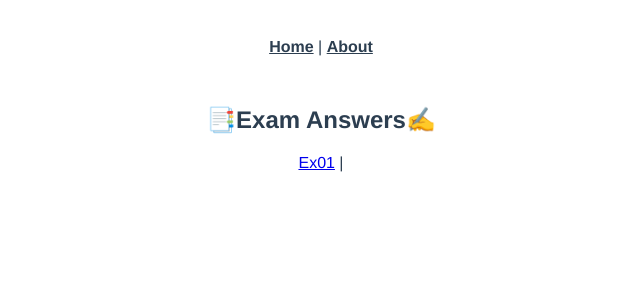
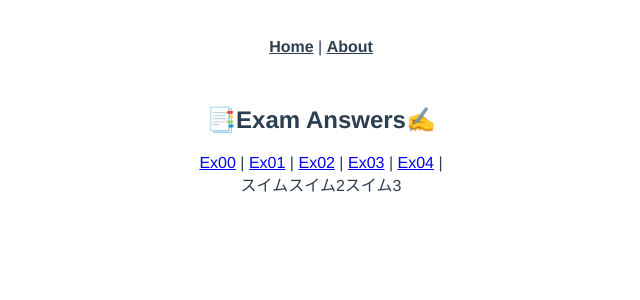
Before and after one commit to hanawtnb/ex-vue-beginner, a Vue app: page /ex00 in a window 1280 px wide. Shown: the top 300 px of the page, without its empty margins (319-959 px from the left). Built offline with nearby package versions, Linux system fonts and the light colour scheme.

Commit message:
ルーティングを追加。

```diff
--- a/src/App.vue
+++ b/src/App.vue
@@ -5,7 +5,11 @@
       <router-link to="/about">About</router-link>
     </div>
     <h2 id="exam">📑Exam Answers✍️</h2>
+    <router-link to="/ex00">Ex00</router-link> |
     <router-link to="/ex01">Ex01</router-link> |
+    <router-link to="/ex02">Ex02</router-link> |
+    <router-link to="/ex03">Ex03</router-link> |
+    <router-link to="/ex04">Ex04</router-link> |
     <br />
 
     <router-view />
--- /dev/null
+++ b/src/views/answer/ex00.vue
@@ -0,0 +1,16 @@
+<template>
+  <div>
+    <span v-for="hobby of hobbies" :key="hobby">{{ hobby }}</span>
+  </div>
+</template>
+
+<script lang="ts">
+import { Component, Vue } from "vue-property-decorator";
+
+@Component
+export default class ex00Component extends Vue {
+  private hobbies = ["スイム", "スイム2", "スイム3"];
+}
+</script>
+
+<style></style>
--- a/src/views/answer/ex01.vue
+++ b/src/views/answer/ex01.vue
@@ -6,10 +6,15 @@
       <div>10年後の年齢:{{ ageIn10Years }}歳</div>
       <div>
         趣味:
-        <span v-for="hobby of hobbies" v-bind:key="hobby">{{ hobby }}</span>
+        <span v-for="hobby of hobbies" v-bind:key="hobby"
+          >{{ hobby }}&nbsp;
+        </span>
       </div>
+      <br />
       <div><a v-bind:href="url">自社ホームページ</a></div>
+      <br />
       <div><img v-bind:src="img" /></div>
+      <br />
     </div>
   </div>
 </template>
@@ -31,10 +36,10 @@ export default class ex01Component extends Vue {
 <style>
 .container {
   text-align: center;
-  border: solid 1px black;
 }
 .profile {
   display: inline-block;
   text-align: left;
+  border: solid 1px black;
 }
 </style>
```
Also changed, not shown: src/router/index.ts (+16 -0 lines).
